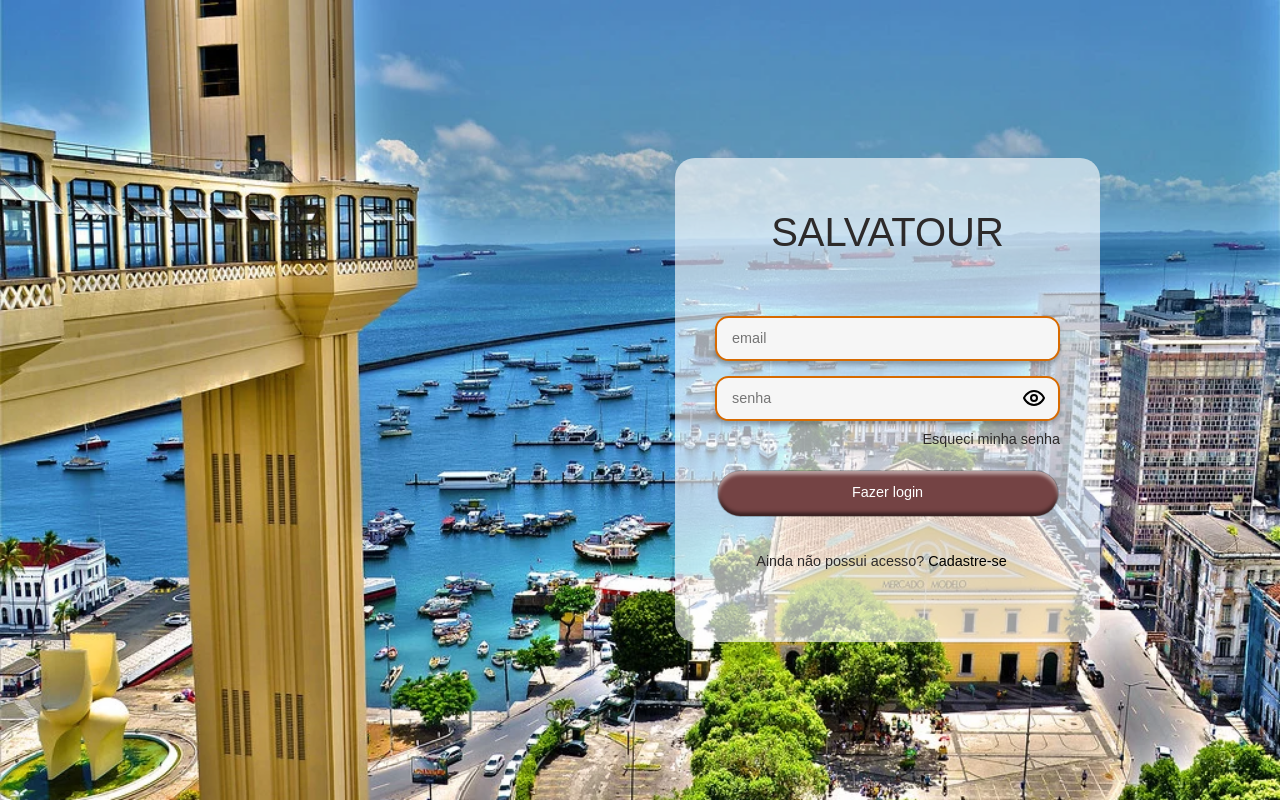
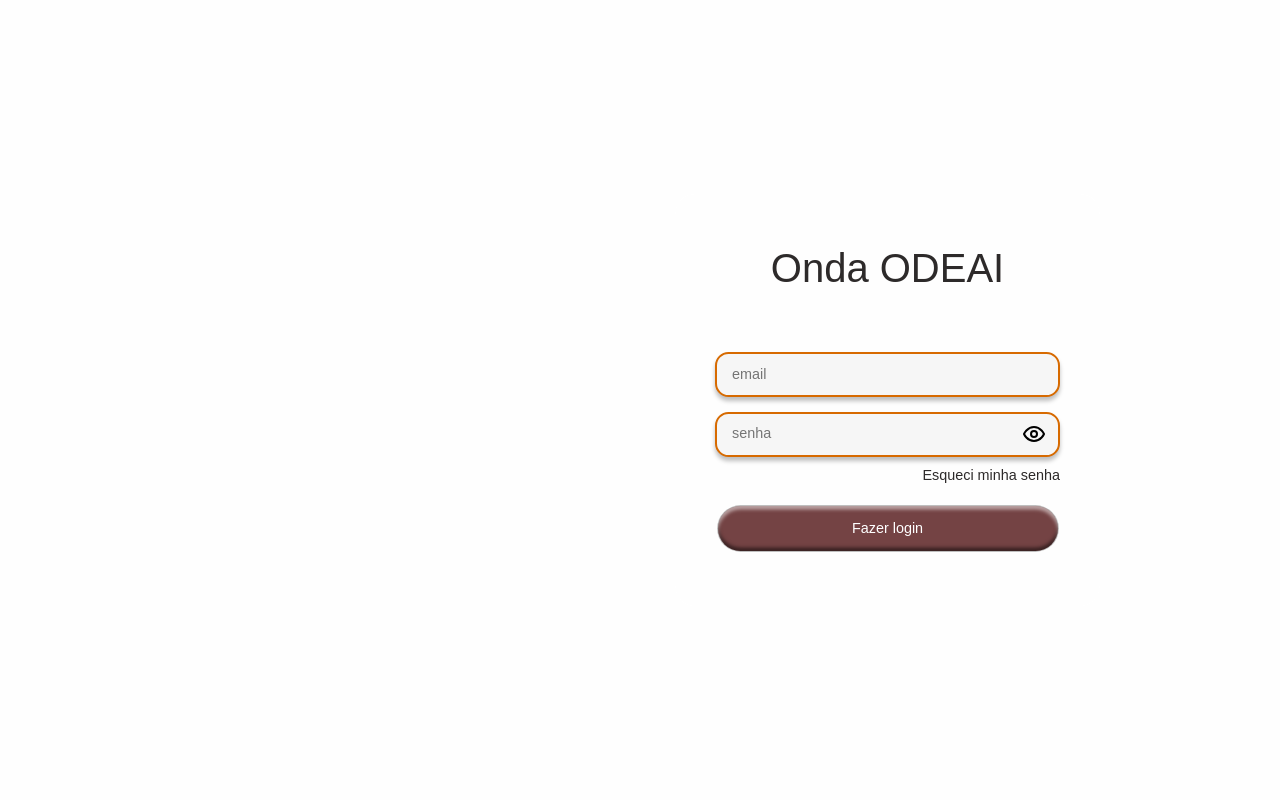
Before and after one commit to Everton-Wallace-Oliveira/ODEAI, a React (Vite) app: page /login in a window 1280 px wide. Built offline with nearby package versions, Linux system fonts and the light colour scheme; a web font is replaced by a local one.

Commit message:
criacao da pagina de login de admin da ODEAI

```diff
--- a/src/components/login/Login.jsx
+++ b/src/components/login/Login.jsx
@@ -16,37 +16,28 @@ import '../../styles/login.css';
 
 function Login() {
   return (
-    // <AlertTypeProvider>
-    // <AlertProvider>
     <>
-      <Alert></Alert>
-      <div className="mainContainer backgroundLogin">
+      <Alert />
+      <div className="page-login">
+        <div className="mainContainer">
           <div className="loginContainer">
-          <h1 className="title">SALVATOUR</h1>
+            <h1 className="title">Onda ODEAI</h1>
 
             <LoginProvider>
-            <Form></Form>
+              <Form />
 
               <Link className="links" to="/recovery">
                 Esqueci minha senha
               </Link>
 
-            <Button></Button>
-
-            <p className="text-cadastro">
-              Ainda não possui acesso?
-              <Link className="link-cadastro" to="/cadastro">
-                {' '}
-                Cadastre-se
-              </Link>
-            </p>
+              <Button />
             </LoginProvider>
           </div>
         </div>
+      </div>
     </>
-    // </AlertProvider>
-    // </AlertTypeProvider>
   );
 }
 
+
 export default Login;
```
Lines whose indentation alone changed are shown as unchanged.
